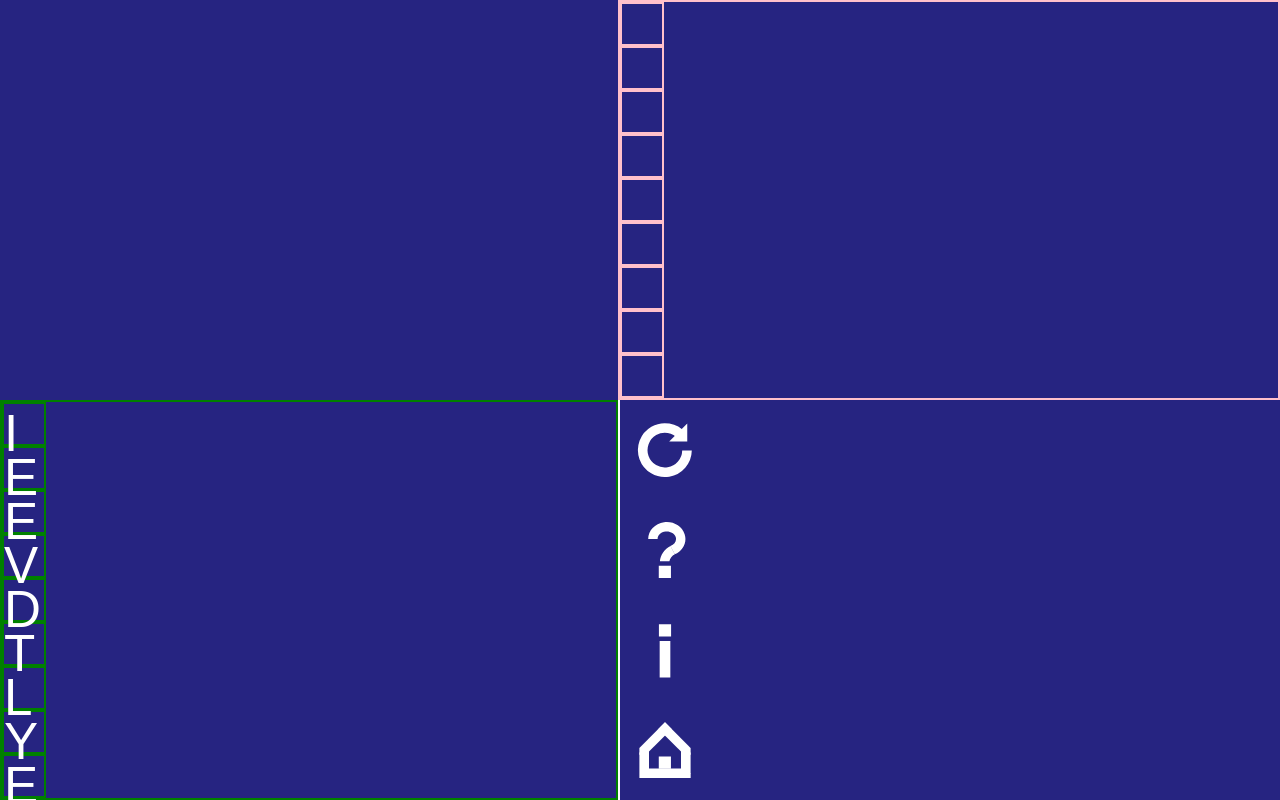
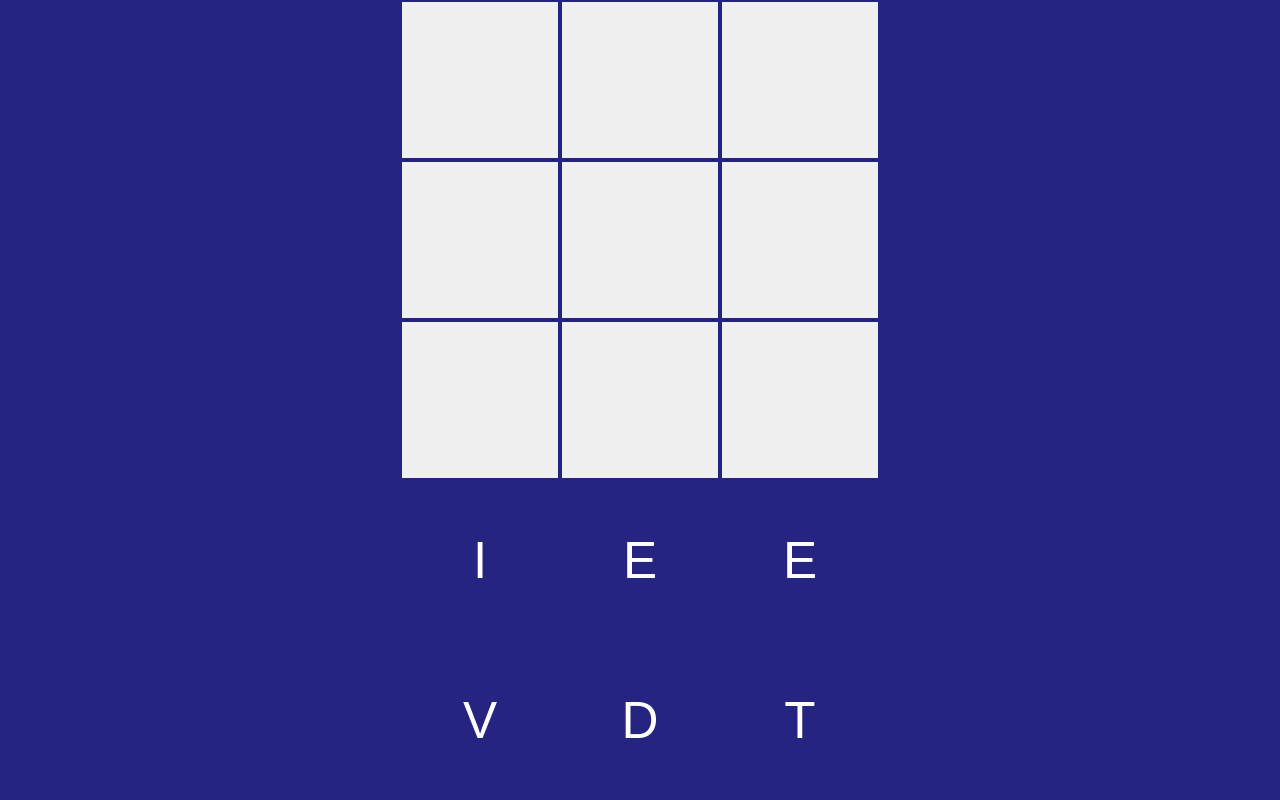
Before and after one commit to skedwards88/word_games, a React app: page / in a window 1280 px wide. Built offline with nearby package versions, Linux system fonts and the light colour scheme.

Commit message:
twod initial styling

```diff
--- a/src/App.css
+++ b/src/App.css
@@ -616,23 +616,54 @@ a {
   }
 }
 
-#pool {
-  border: 2px solid green;
+/* twod-specific */
+
+#twod {
+  display: grid;
+  grid-template-areas:
+    "board"
+    "pool"
+    "controls";
+  grid-template-rows:
+    1fr
+    auto
+    auto;
 }
 
-.poolLetter {
-  border: 2px solid green;
-  width: 40px;
-  height: 40px;
-
+#twod #board {
+  grid-area: board;
+  display: grid;
+  background-color: rgb(239 239 239);
+  touch-action: none;
+  justify-content: center;
+  grid-template-columns: repeat(3, min(15vmax, 20vmin));
+  grid-template-rows: repeat(3, min(15vmax, 20vmin));
+  width: fit-content;
+  height: fit-content;
+  align-self: center;
+  justify-self: center;
+  color: black;
 }
 
-#board {
-  border: 2px solid pink;
-  white-space: pre;
+#twod .boardLetter {
+  border: 2px solid rgb(38 36 129);
+  display: flex;
+  align-items: center;
+  justify-content: center;
 }
-.boardLetter {
-  border: 2px solid pink;
-  width: 40px;
-  height: 40px;
+
+#twod #pool {
+  grid-area: pool;
+  display: grid;
+  background-color: rgb(38 36 129);
+  touch-action: none;
+  justify-content: center;
+  grid-template-columns: repeat(3, min(15vmax, 20vmin));
+  grid-template-rows: repeat(3, min(15vmax, 20vmin));
 }
+
+#twod .poolLetter {
+  display: flex;
+  align-items: center;
+  justify-content: center;
+}
```
